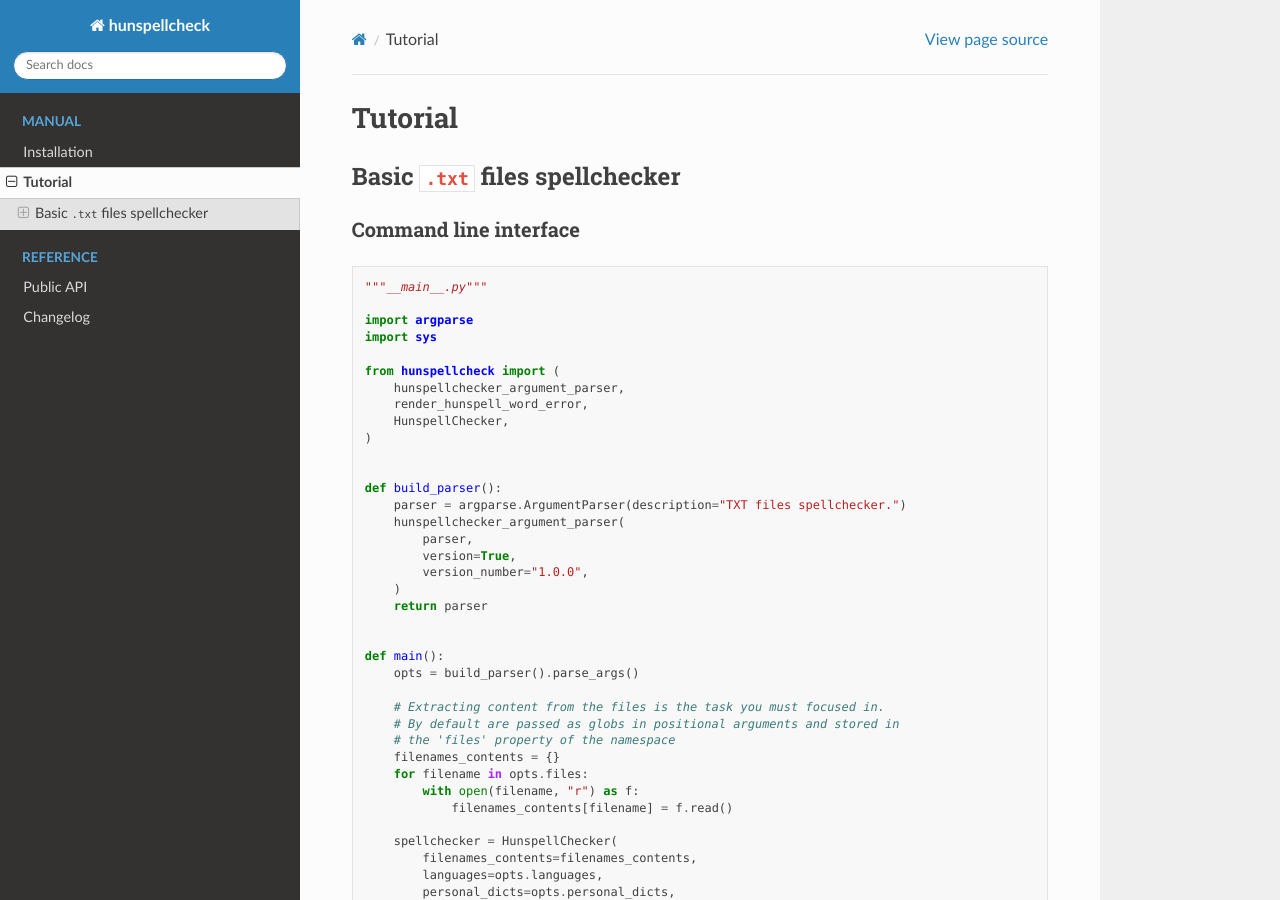
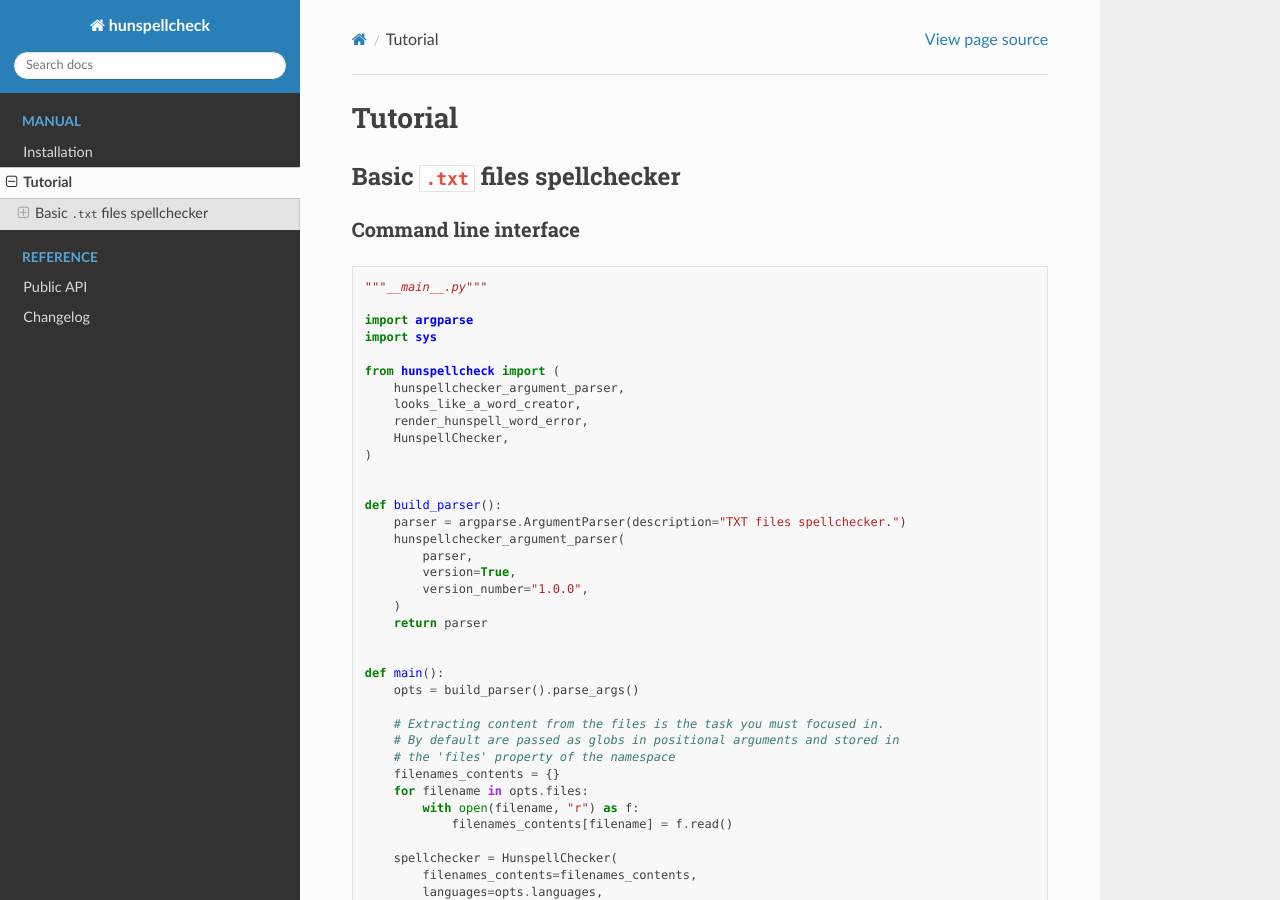
Before and after one commit to mondeja/hunspellcheck, a Sphinx documentation site: the page built from docs/tutorial.rst, in a window 1280 px wide and 900 px high. Built offline with Sphinx 7.4.7 and the Read the Docs theme 2.0.0, drawn with Linux system fonts in a browser that asks for light colours.

Commit message:
Fix error in tutorial

```diff
--- a/docs/tutorial.rst
+++ b/docs/tutorial.rst
@@ -17,6 +17,7 @@ Command line interface
 
    from hunspellcheck import (
        hunspellchecker_argument_parser,
+       looks_like_a_word_creator,
        render_hunspell_word_error,
        HunspellChecker,
    )
@@ -96,9 +97,11 @@ Public API interface
       looks_like_a_word_creator,
    )
 
+
    def txt_file_to_content(filename, encoding=None):
        with open(filename, "r", encoding=encoding) as f:
            return f.read()
+
 
    def txt_spell(
         self,
```
